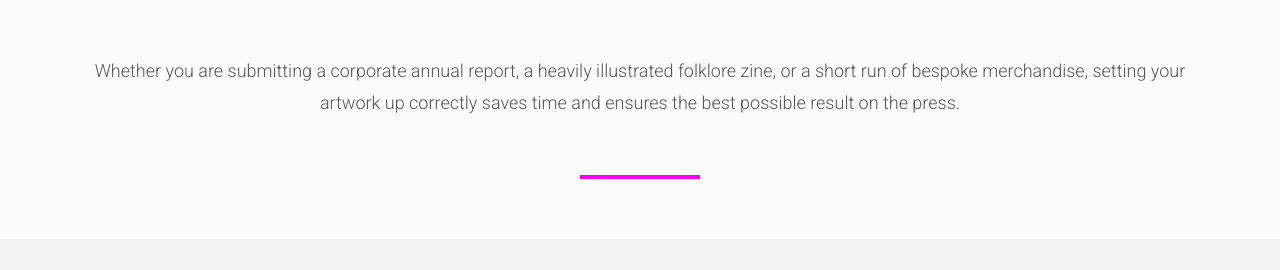
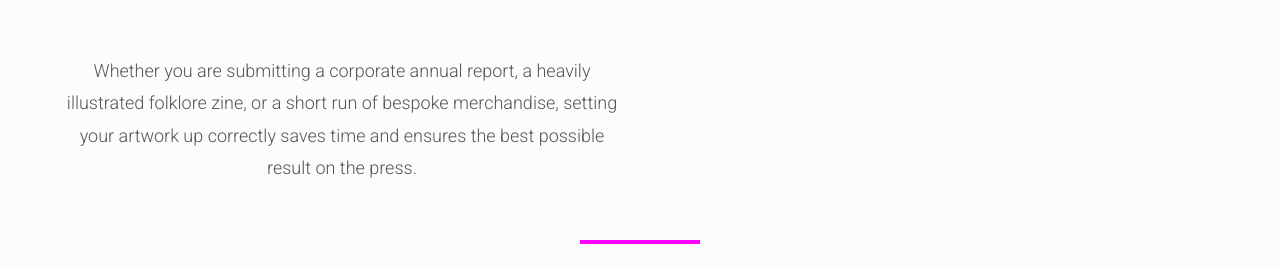
Before and after one commit to mattgowise/redesignedwebsite, a plain HTML site: page resources.html in a window 1280 px wide. Shown: the part 530-800 px from the top of the page. Drawn offline with Linux system fonts and the light colour scheme.

Commit message:
Update resources.html

```diff
--- a/resources.html
+++ b/resources.html
@@ -126,6 +126,25 @@
 
         @keyframes slideUpFade { to { opacity: 1; transform: translateY(0); } }
         @keyframes kenBurns { from { transform: scale(1); } to { transform: scale(1.1); } }
+
+        .section-container { max-width: 1400px; margin: 0 auto; }
+        .page-intro {
+            display: grid;
+            grid-template-columns: 1fr 1fr;
+            gap: 40px;
+            align-items: start;
+            margin-bottom: 80px;
+            opacity: 0;
+            transform: translateY(40px);
+            transition: opacity 0.8s ease-out, transform 0.8s ease-out;
+            scroll-margin-top: 120px;
+        }
+        .page-intro.visible { opacity: 1; transform: translateY(0); }
+        .page-intro:nth-child(even) .service-text { order: -1; }
+
+        .page-intro-img-container { width: 100%; aspect-ratio: 3 / 2; height: auto; border-radius: 4px; overflow: hidden; box-shadow: 0 10px 30px rgba(0,0,0,0.1); }
+        .page-intro-img-container img { transition: transform 0.6s ease; }
+        .page-intro-row:hover .service-img-container img { transform: scale(1.05); }
 
         /* 2. Intro Section */
         .page-intro { padding: 60px 5% 40px; max-width: 1400px; margin: 0 auto; text-align: center; }
```
